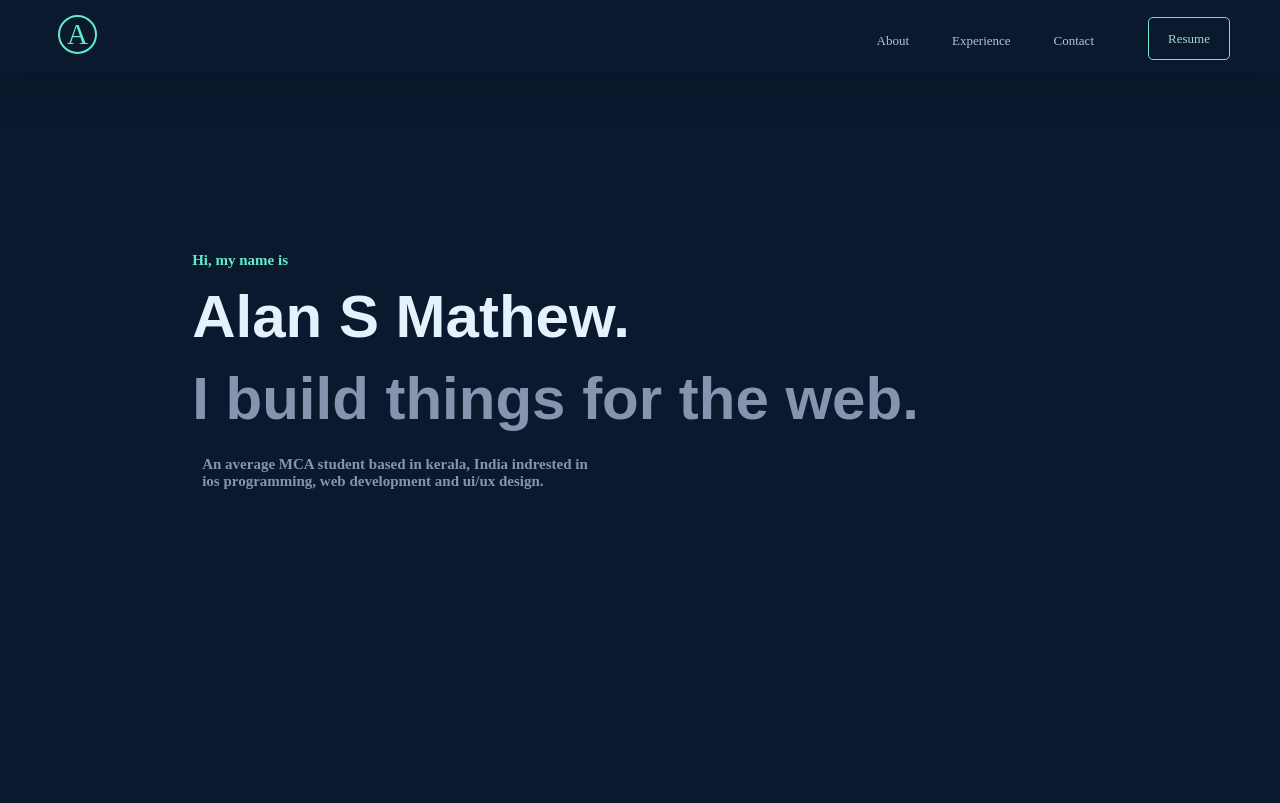
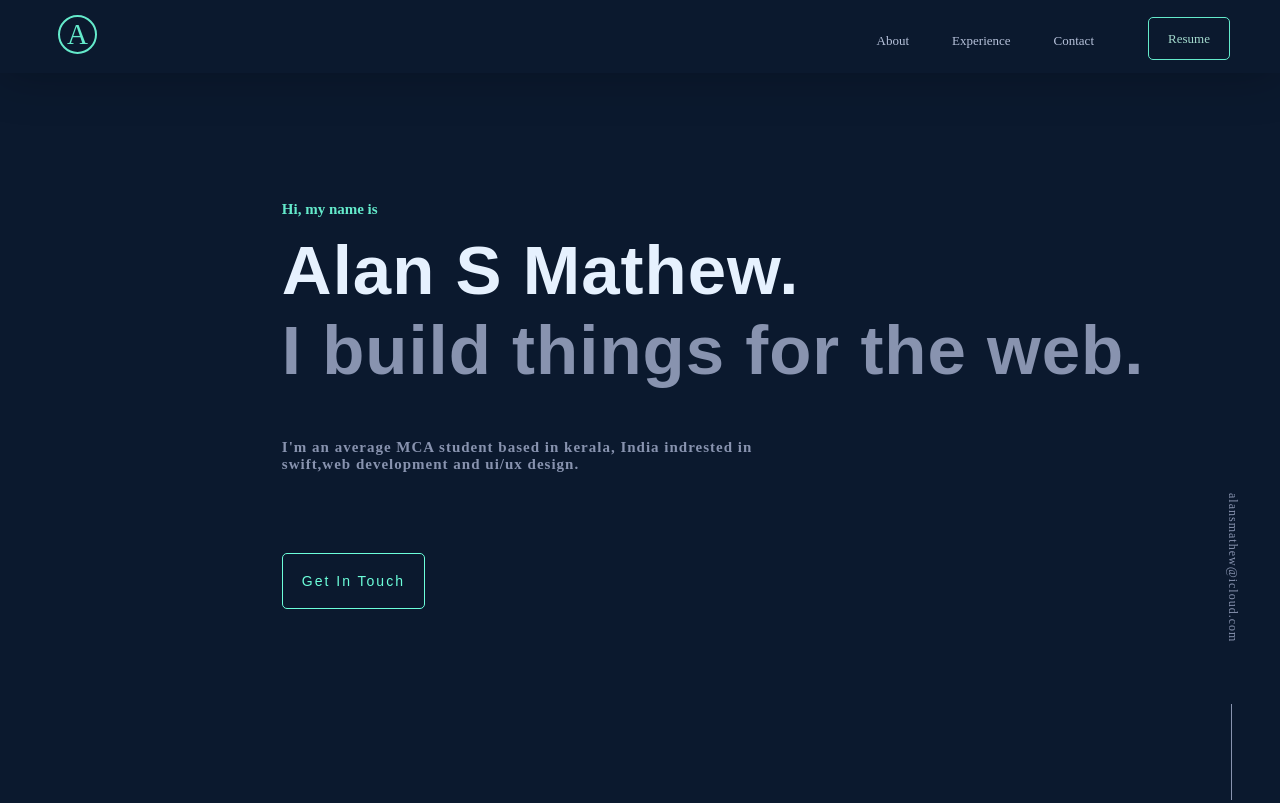
Before and after one commit to prodeveloper03/A1, a plain HTML site: page index.html in a window 1280 px wide. Drawn offline with Linux system fonts and the light colour scheme.

Commit message:
Add files via upload

```diff
--- a/index.html
+++ b/index.html
@@ -1,96 +1,8 @@
 <!DOCTYPE HTML>
 <html>
     <head>
-        <style>
-            body{
-                margin:0px;
-                padding:0px;
-                background: rgb(11,	25,	46);
-            }
-            .logo{
-                margin:12px 0px 0px 58px;
-                border:2px  solid;
-                width:35px;
-                height:35px;
-                border-radius:50px;
-                color:rgb(100,234,203);
-                position: absolute;
-                top:3px;
-            }
-            .a{
-                margin-top:1px;
-                font-family: Herculanum;
-                font-size: 29px;
-                text-align: center;
-            }
-            .logo:hover{
-                background: rgb(24, 37, 54);
-            }
-            .nav{
-                background: rgb(11,	25,	46);
-                overflow: hidden;
-                padding:20px 0px 24px 0px;
-                font-family:Andale Mono;
-                font-size: 13px;
-                box-shadow: rgba(0, 0, 0, 0.253) 0px 1px 50px;
-            }
-            .nav ul li a{
-                text-decoration: none;
-                padding-right: 43px;
-                color:rgb(182, 193, 218);
-                float:right;
-            }
-            .nav ul li {
-                list-style: none;
-                margin:0px 143px 0px 0px;
-            }
-            .nav ul li a:hover{
-                color: rgb(100,234,203);
-            }
-            .resume{
-                top:17px;
-                color:rgb(163, 218, 205);
-                right:50px;
-                padding-top:13px;
-                text-align: center;
-                width:80px;
-                height:28px;
-                border:1px solid rgb(100	,234,	203);
-                border-radius:5px;
-                position: absolute;
-            }
-            h1{
-                margin:13px;
-                padding:00px;
-                font-family: sans-serif;
-                font-size: 60px
-            }
-            h5{
-                margin:23px;
-                padding:0px;
-                font-family:AppleGothic;
-                font-size: 15px;
-                color:rgb(136,147,175);
-
-            }
-            h6{
-                margin:13px;
-                padding:0px;
-                font-family:Andale Mono;
-                font-size: 15px;
-                color:rgb(100,234,203);
-            }
-            .emoji{
-                /* still wanna work on  */
-            }
-            .intro{
-                width:70%;
-                height:600px;
-                margin-left: 14%;
-                margin-top:14%;
-            }
-        </style>
         <title>Alan S Mathew</title>
+        <link rel="stylesheet" type="text/css" href="style.css">
     </head>
     <body>
             <div class="nav">
@@ -110,11 +22,20 @@
         <div class="intro">
             <h6>Hi, my name is</h6>
             <h1 style=color:rgb(230,241,254);>Alan S Mathew.<h1>
-            <h1 style=color:rgb(136,147,175);>I build things for the web.</h1>
+            <h1 style=color:rgb(136,147,175);>I build things for the web.</h1><br><br>
             <h5>
-                An average MCA student based in kerala, India indrested in <br>
-                ios programming, web development and ui/ux design.
+                I'm an average MCA student based in kerala, India indrested in <br>
+                swift,web development and ui/ux design.
             </h5>
+            <br><br><br>
+            <button>Get In Touch</button>
+        </div>
+
+    <!-- division for vertical line and email(right conner) -->
+
+        <div class="left">
+            <h7>alansmathew@icloud.com</h7>
+            <div class="line"></div>
         </div>
     </body>
 </html>
--- /dev/null
+++ b/style.css
@@ -0,0 +1,129 @@
+body{
+    margin:0px;
+    padding:0px;
+    background: rgb(11,	25,	46);
+}
+.logo{
+    margin:12px 0px 0px 58px;
+    border:2px  solid;
+    width:35px;
+    height:35px;
+    border-radius:50px;
+    color:rgb(100,234,203);
+    position: absolute;
+    top:3px;
+}
+.a{
+    margin-top:1px;
+    font-family: Herculanum;
+    font-size: 29px;
+    text-align: center;
+}
+.logo:hover{
+    background: rgb(24, 37, 54);
+}
+.nav{
+    background: rgb(11,	25,	46);
+    overflow: hidden;
+    padding:20px 0px 24px 0px;
+    font-family:Andale Mono;
+    font-size: 13px;
+    box-shadow: rgba(0, 0, 0, 0.253) 0px 1px 50px;
+}
+.nav ul li a{
+    text-decoration: none;
+    padding-right: 43px;
+    color:rgb(182, 193, 218);
+    float:right;
+}
+.nav ul li {
+    list-style: none;
+    margin:0px 143px 0px 0px;
+}
+.nav ul li a:hover{
+    color: rgb(100,234,203);
+    text-decoration: underline;
+}
+.resume{
+    top:17px;
+    color:rgb(163, 218, 205);
+    right:50px;
+    padding-top:13px;
+    text-align: center;
+    width:80px;
+    height:28px;
+    border:1px solid rgb(100	,234,	203);
+    border-radius:5px;
+    position: absolute;
+}
+h1{
+    margin:1px 0px 0px 13px;
+    padding:00px;
+    font-family: sans-serif;
+    font-size: 69px;
+    letter-spacing: 1px;
+}
+h5{
+    margin:13px 13px 13px 13px;
+    padding:0px;
+    font-family:AppleGothic;
+    font-size: 15px;
+    color:rgb(136,147,175);
+    letter-spacing: 1px;
+
+}
+h6{
+    margin:13px 13px 13px 13px;
+    padding:0px;
+    font-family:Andale Mono;
+    font-size: 15px;
+    color:rgb(100,234,203);
+}
+h7{
+    margin:13px 13px 13px 13px;
+    padding:0px;
+    font-family:Andale Mono;
+    font-size: 12px;
+    color:rgb(136,147,175);
+}
+.emoji{
+    /* still wanna work on  */
+}
+.intro{
+    width:70%;
+    height:600px;
+    margin-left:21%;
+    margin-top:10%;
+}
+button{
+    margin:13px 13px 13px 13px;
+    background:rgba(255, 255, 255, 0);
+    color:rgb(108,254,218);
+    text-align: center;
+    border:1px solid rgb(108,254,218);
+    border-radius:5px;
+    cursor: pointer;
+    padding:19px;
+    font-size:14px;
+    letter-spacing: 2px;
+}
+.left{
+    width:100px;
+    height:320px;
+    position:fixed;
+    bottom:0%;
+    right:3%;
+    writing-mode: vertical-rl;
+    letter-spacing: 1px;
+    color:white;
+    overflow: initial;
+}
+.line{
+    position:fixed;
+    right:3%;
+    margin:0px 10px 0px 0px;
+    bottom:0px;
+    background-color:rgb(136,147,175);
+    width:1px;
+    height:12%;
+}
```
